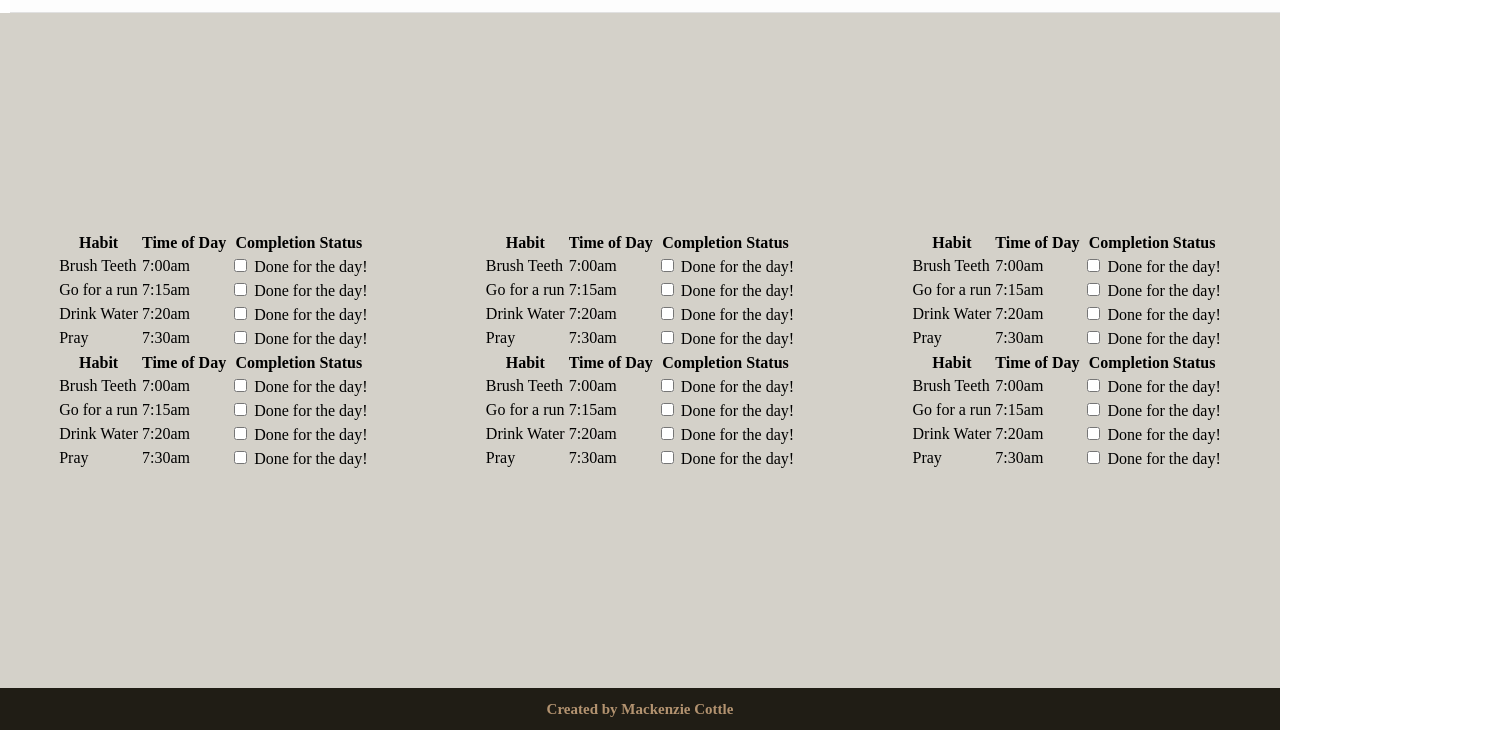
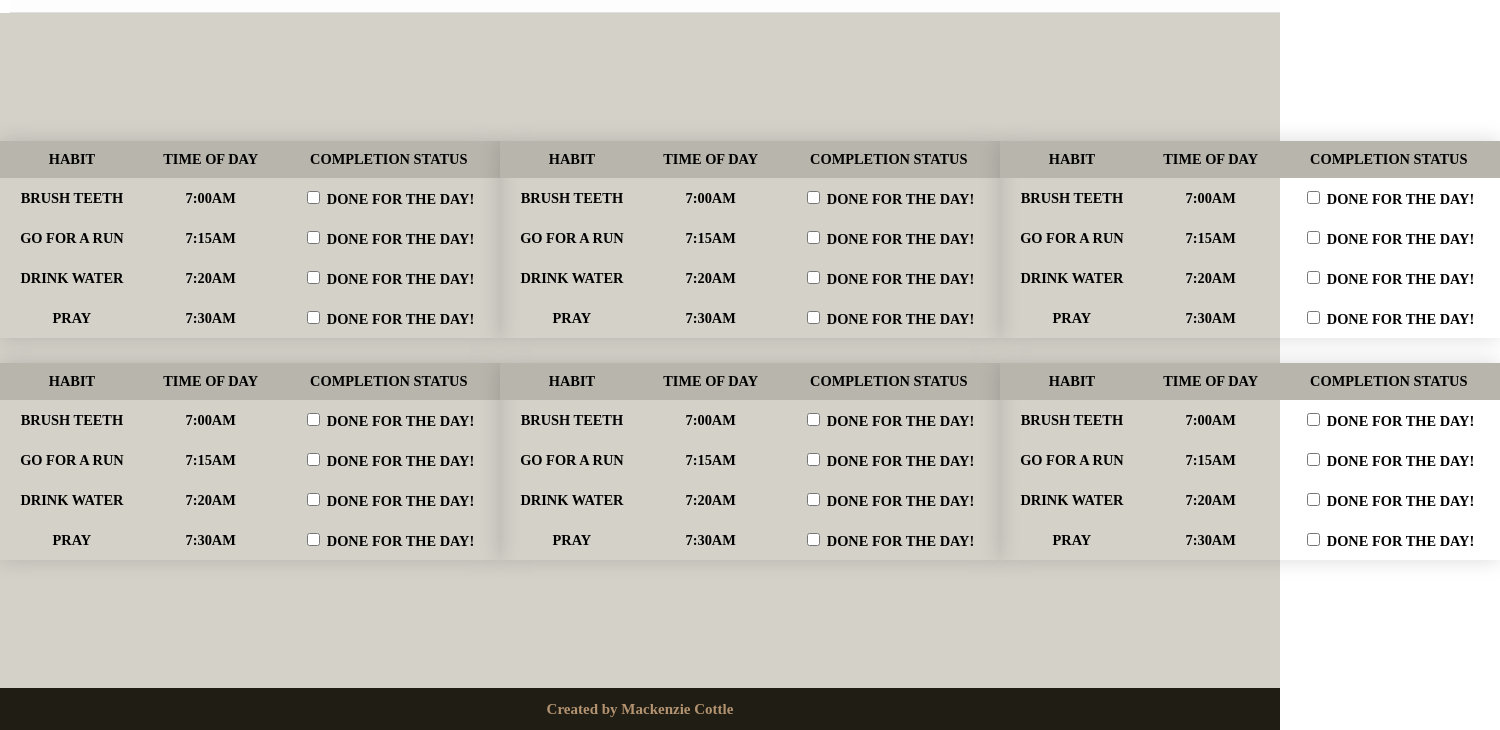
Before and after one commit to mcottle1/startup, a plain HTML site: page friends-stacks.html in a window 1280 px wide. Shown: the part 70-800 px from the top of the page, 1500 px wide, since content can reach past the window. Drawn offline with Linux system fonts and the light colour scheme.

Commit message:
friends stack css

```diff
--- a/startup-home.css
+++ b/startup-home.css
@@ -194,3 +194,21 @@ a:hover{
     margin-top: auto;
     margin-bottom: auto;
   }
+  .styled-table-shared {
+    border-collapse: collapse;
+    margin: 25px 0;
+    font-size: 0.9em;
+    text-transform: uppercase;
+    font-weight:bold;
+    min-width: 500px;
+    box-shadow: 0 0 20px rgba(0, 0, 0, 0.15);
+  }
+  .styled-table-shared thead tr {
+    background-color: #b8b5ad;
+    color: black;
+  }
+  .styled-table-shared th,
+  .styled-table-shared td {
+    padding: 10px 10px;
+    text-align: center;
+  }
```
